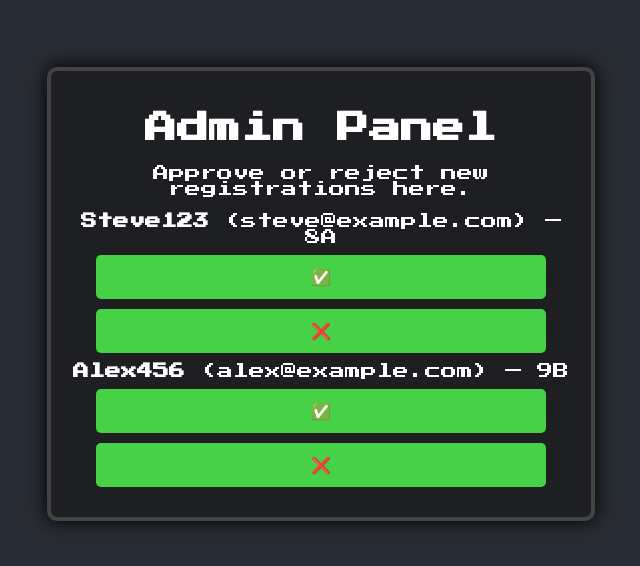
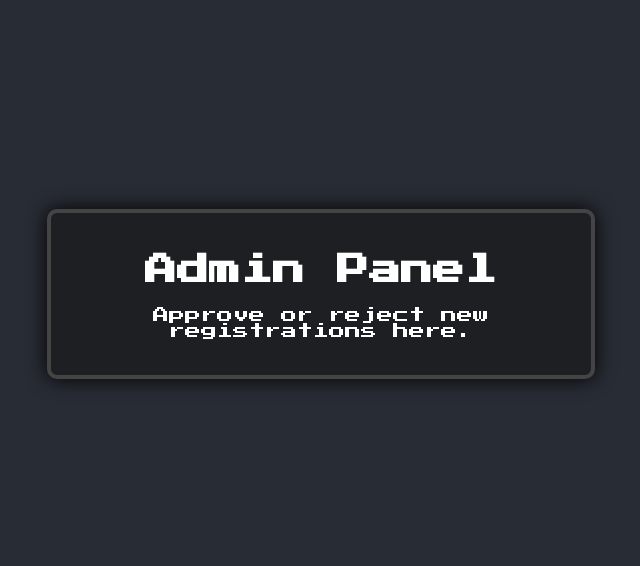
Before and after one commit to tamiruseinov/Shevach_SMP_web, a plain HTML site: page admin.html in a window 1280 px wide. Shown: the part 106-672 px from the top of the page, without its empty margins (319-959 px from the left). Drawn offline with Linux system fonts and the light colour scheme.

Commit message:
Update admin.html

```diff
--- a/admin.html
+++ b/admin.html
@@ -14,8 +14,6 @@
   <script>
     // Fake data for demo
     const users = [
-      { username: "Steve123", email: "steve@example.com", class: "8A" },
-      { username: "Alex456", email: "alex@example.com", class: "9B" }
     ];
     const container = document.getElementById("requests");
     container.innerHTML = "";
```
